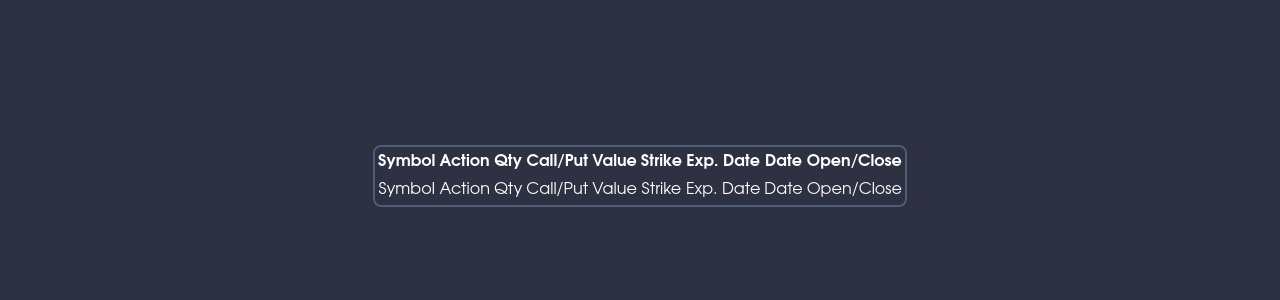
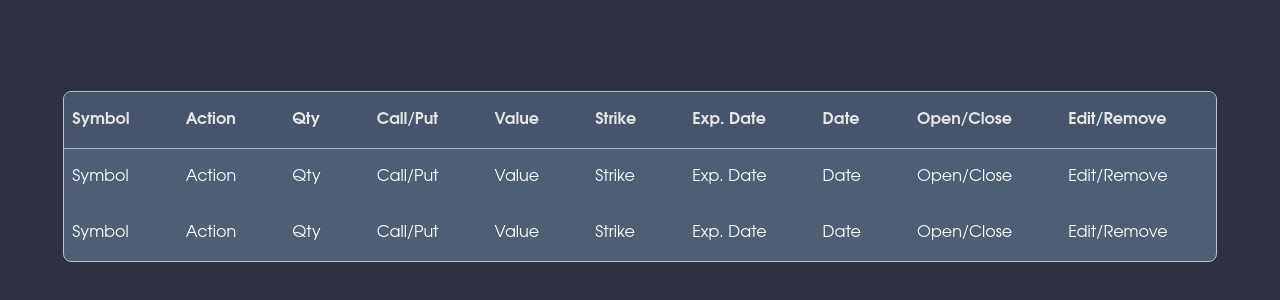
Before and after one commit to Byron-david/Option-Website, a React (Vite) app: page / in a window 1280 px wide. Shown: the part 224-524 px from the top of the page. Built offline with nearby package versions, Linux system fonts and the light colour scheme.

Commit message:
Added table styling: rounded corners, padding, highlighting on hover

```diff
--- a/src/App.css
+++ b/src/App.css
@@ -1,7 +1,7 @@
 :root {
   --background-color-main : #2D3142;
   --background-color-secondary : #4F5D75;
-  --background-color-alt : #BFC0C0;
+  --background-color-highlight : #BFC0C0;
   --background-color-button : #B1F054;
   --background-color-button-red :#f05454;
 
@@ -20,6 +20,7 @@
   margin: 0 auto;
   padding: 2rem;
   text-align: center;
+  overflow: hidden;
 }
 
 body{
@@ -167,10 +168,36 @@ input[type=date]{
 }
 
 table {
+  background-color: var(--background-color-secondary);
+  border-collapse: separate;
+  border-spacing: 0;
   border-radius: 0.5rem;
-  border: 2px solid var(--background-color-secondary);
+  border: 1px solid var(--background-color-highlight);
+  box-shadow: 0 5px 22px 0 rgba(0, 0, 0, .2);
+  /* table-layout: fixed; */
+  width: 100%;
+  min-width: 800px;
+  overflow:hidden
 }
 
-thead > tr {
-  border-bottom: 2px solid var(--background-color-secondary);
+th {
+  border-bottom: 1px solid var(--background-color-highlight);
+  background-color: var(--background-color-secondary);
+  filter: brightness(90%);
+
 }
+
+tbody > tr:hover{
+  background-color: var(--background-color-secondary);
+  filter: brightness(120%);
+}
+
+th, td {
+  font-size: 1em;
+  text-align: left;
+  padding: 1rem 3rem 1rem .5rem;
+  /* padding: 1rem 2rem; */
+}
+
+td {
+}
--- a/src/App.jsx
+++ b/src/App.jsx
@@ -1,7 +1,7 @@
 import { useState } from 'react'
 import './App.css'
 import AddTrade from './components/AddTrade.jsx'
-import PositionsTable from './components/Positions/PositionsTable.jsx'
+import PositionsTable from './components/PositionsTable/PositionsTable.jsx'
 
 function App() {
 
--- a/src/components/Positions/PositionsTable.jsx
+++ b/src/components/PositionsTable/PositionsTable.jsx
@@ -1,20 +1,26 @@
 import { useState } from 'react'
+import styles from './PositionsTable.module.css';
 
 export default function PositionsTable() {
-    let tableHeadNames = ["Symbol", "Action", "Qty", "Call/Put", "Value", "Strike",  "Exp. Date", "Date", "Open/Close"];
+    let tableHeadNames = ["Symbol", "Action", "Qty", "Call/Put", "Value", "Strike",  "Exp. Date", "Date", "Open/Close", "Edit/Remove"];
 
     return (
         <>
-            <div id="tableTemplate">
+            <div className={styles.tableTemplate}>
                 <table>
                         <thead>
                             <tr>
                                 {tableHeadNames.map((name, index) => (
-                                    <th key={index}>{name}</th>
+                                    <th scope="col" key={index}>{name}</th>
                                     ))}
                             </tr>
                         </thead>
                         <tbody>
+                            <tr>
+                                {tableHeadNames.map((name, index) => (
+                                    <td key={index}>{name}</td>
+                                    ))}
+                            </tr>
                             <tr>
                                 {tableHeadNames.map((name, index) => (
                                     <td key={index}>{name}</td>
--- /dev/null
+++ b/src/components/PositionsTable/PositionsTable.module.css
@@ -0,0 +1,33 @@
+/* table {
+    background-color: var(--background-color-secondary);
+    border-collapse: separate;
+    border-spacing: 0;
+    border-radius: 0.5rem;
+    border: 1px solid var(--background-color-alt);
+    box-shadow: 0 5px 22px 0 rgba(0, 0, 0, .2);
+  }
+
+
+  thead {
+    border-radius: 1rem;
+    border-bottom: 1px solid var(--background-color-alt);
+  }
+
+  tbody > tr {
+  }
+
+  th {
+    padding: 1rem;
+    border-bottom: 1px solid var(--background-color-secondary);
+  }
+
+  td {
+    background-color: none;
+    padding: 1rem;
+  } */
+
+.tableTemplate {
+    /* display:block; */
+    overflow: auto;
+    /* max-height:248px; */
+}
```
Also changed, not shown: src/components/AddArtistExample.jsx (deleted, +0 -29 lines), src/components/deleteArtist.jsx (deleted, +0 -35 lines).
